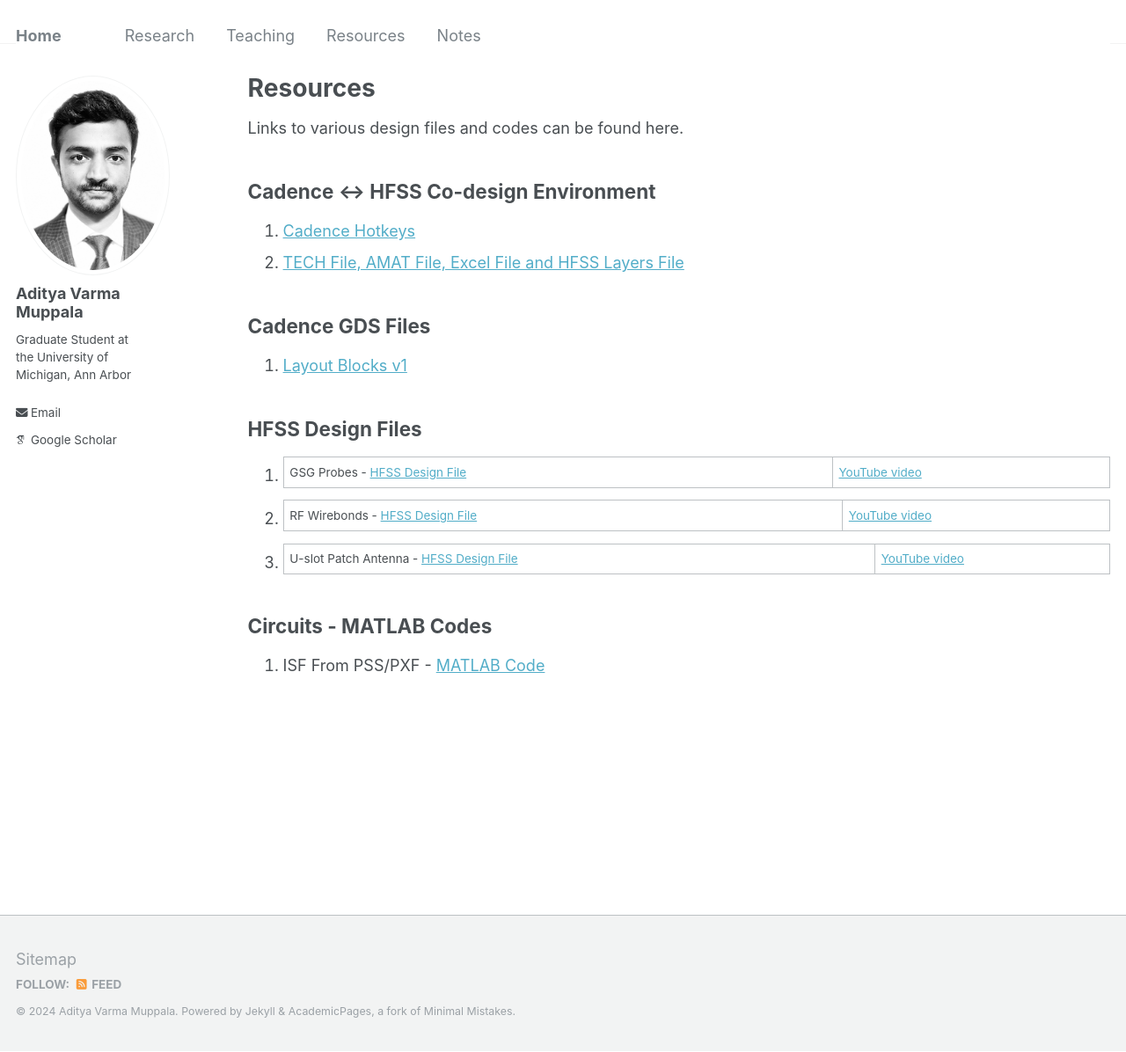
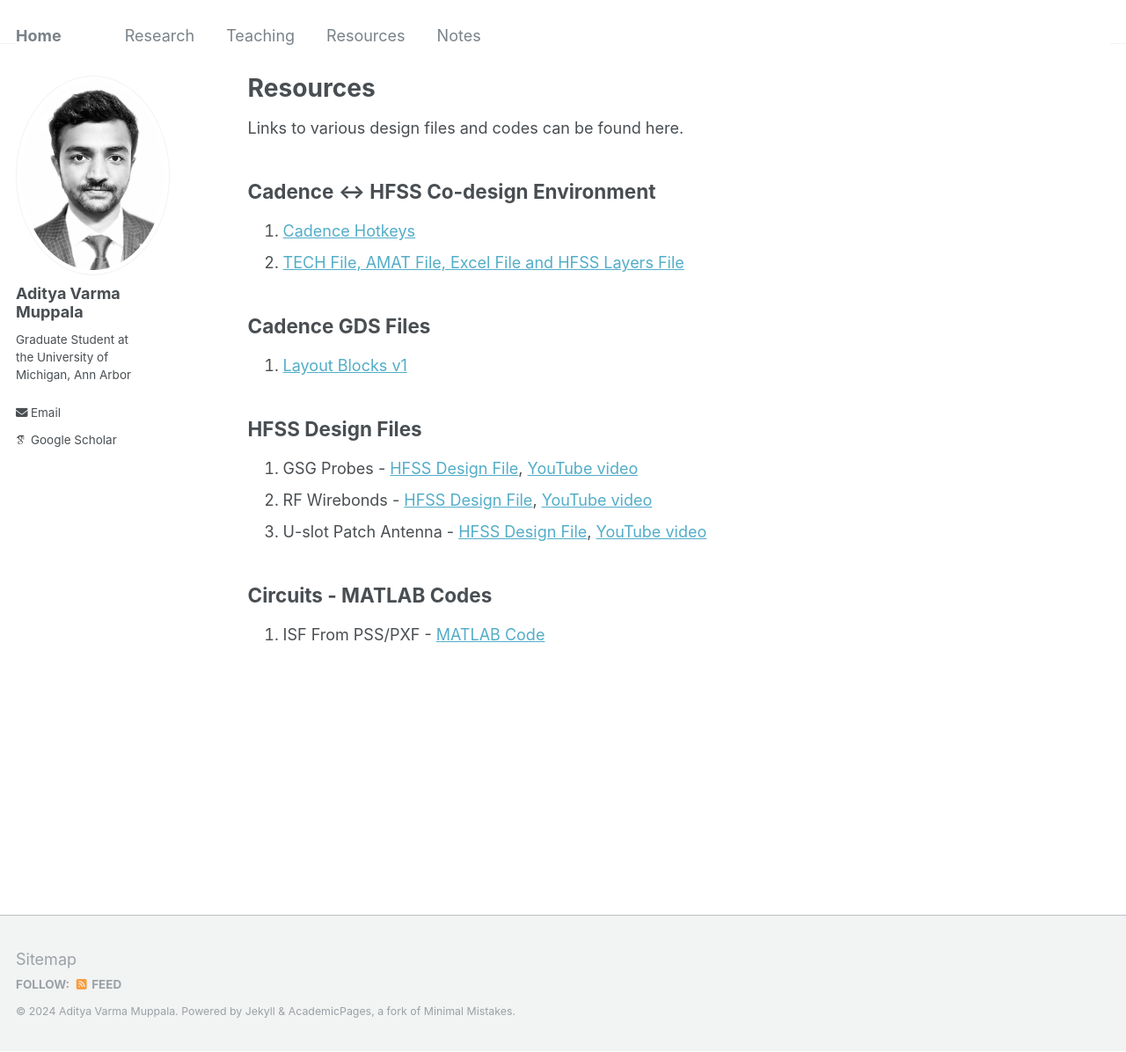
Before and after one commit to AdityaMuppala/adityamuppala.github.io, a Jekyll site: the page built from _pages/resources.md, in a window 1280 px wide and 1196 px high. Shown: the whole window at 88% size. Built offline with Jekyll 4.4.1, drawn with Linux system fonts in a browser that asks for light colours; some web fonts are replaced.

```diff
--- a/_pages/resources.md
+++ b/_pages/resources.md
@@ -18,9 +18,9 @@ Links to various design files and codes can be found here.
 
 ## HFSS Design Files
 
-1. GSG Probes - [HFSS Design File](https://drive.google.com/file/d/1BsgujbjDn0NSminA7OI0YJImKXI0T-63/view?usp=sharing) | [YouTube video](https://youtu.be/jEuGXGO-3H8)
-2. RF Wirebonds - [HFSS Design File](https://drive.google.com/file/d/1uCTr_ZpLOHl_yXWbcn6zRojzaKunqBkV/view?usp=sharing) | [YouTube video](https://youtu.be/rfqih8SriJc)
-3. U-slot Patch Antenna - [HFSS Design File](https://drive.google.com/file/d/18taGTOq4XmcNEPyBlnNzjpM5brWA3nZ8/view?usp=sharing) | [YouTube video](https://youtu.be/XuhcbfpZF-8)
+1. GSG Probes - [HFSS Design File](https://drive.google.com/file/d/1BsgujbjDn0NSminA7OI0YJImKXI0T-63/view?usp=sharing), [YouTube video](https://youtu.be/jEuGXGO-3H8)
+2. RF Wirebonds - [HFSS Design File](https://drive.google.com/file/d/1uCTr_ZpLOHl_yXWbcn6zRojzaKunqBkV/view?usp=sharing), [YouTube video](https://youtu.be/rfqih8SriJc)
+3. U-slot Patch Antenna - [HFSS Design File](https://drive.google.com/file/d/18taGTOq4XmcNEPyBlnNzjpM5brWA3nZ8/view?usp=sharing), [YouTube video](https://youtu.be/XuhcbfpZF-8)
 
 ## Circuits - MATLAB Codes
 
```
